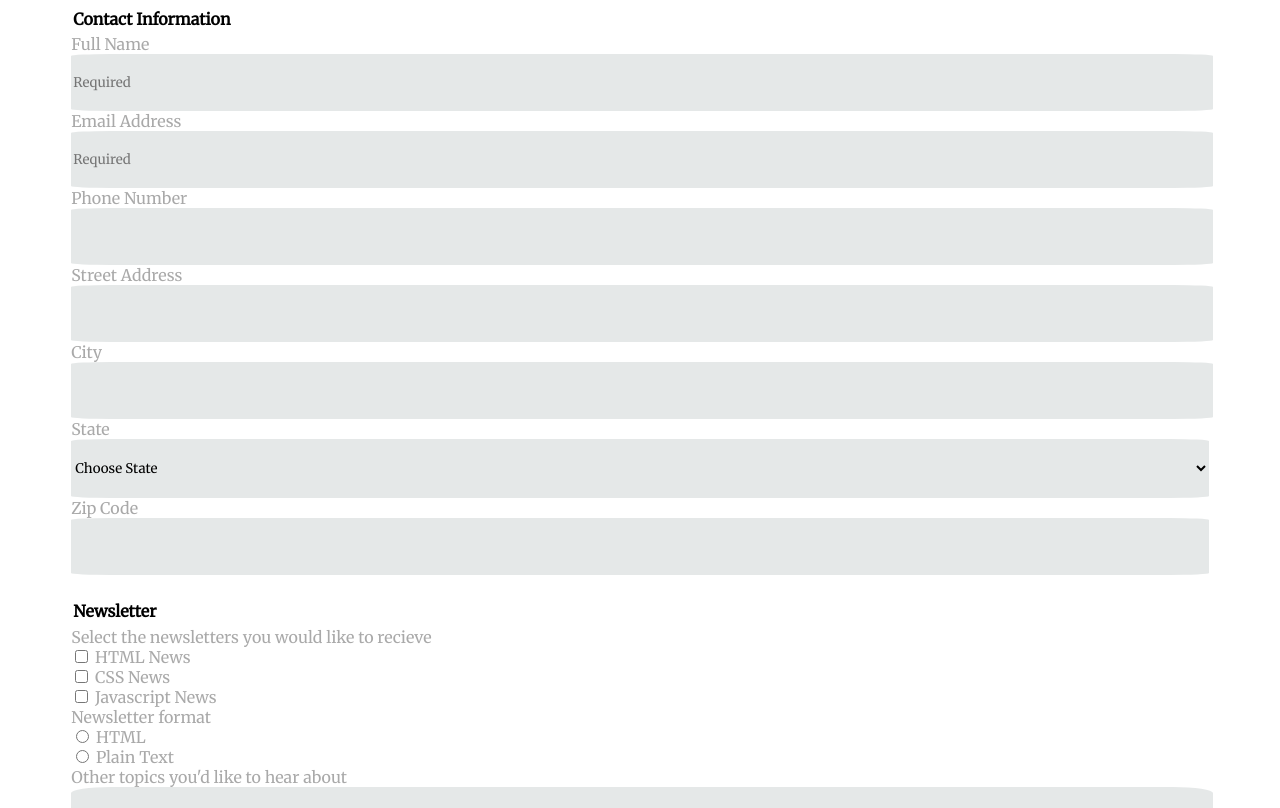
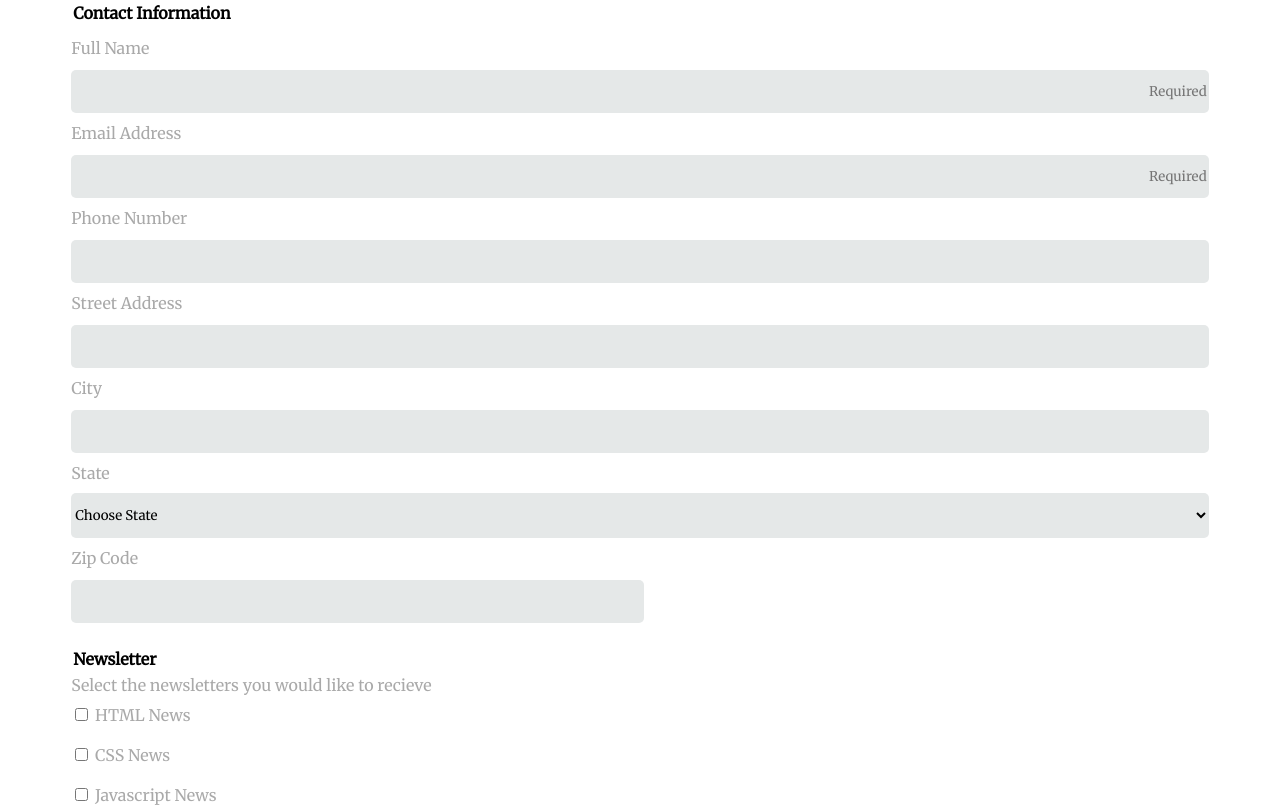
Before and after one commit to dzheng33/techdegree_project_3, a plain HTML site: page index.html in a window 1280 px wide. Shown: the part 261-1069 px from the top of the page. Drawn offline with Linux system fonts and the light colour scheme.

Commit message:
fixed spacing

```diff
--- a/index.html
+++ b/index.html
@@ -19,26 +19,38 @@
         </p>
     </aside>
 
+
     <form action="index.html" method="POST">
 
         <fieldset id="set1">
             <legend>Contact Information</legend>
 
+            <div class="container">
             <label for="fname">Full Name</label>
             <input type="text" id="fname" name="user_fname" placeholder="Required">
+            </div>
 
+            <div class="container">
             <label for="email">Email Address</label>
             <input type="email" id="email" name="user_email" placeholder="Required">
+            </div>
 
+            <div class="container">
             <label for="pnumber">Phone Number</label>
             <input type="tel" id="pnumber" name="user_number">
+            </div>
 
+            <div class="container">
             <label for="address">Street Address</label>
             <input type="text" id="address" name="user_address">
+            </div>
 
+            <div class="container">
             <label for="city">City</label>
             <input type="text" id="city" name="user_city">
+            </div>
 
+            <div class="container">
             <label for="state">State</label>
             <select name="user_state" id="state">
                 <option value="" selected>Choose State</option>
@@ -94,9 +106,13 @@
                 <option value="WI">Wisconsin</option>
                 <option value="WY">Wyoming</option>
             </select>
+            </div>
 
+            <div class="container">
             <label for="zip">Zip Code</label>
             <input type="text" id="zip" name="user_zip">
+            </div>
+
         </fieldset>
 
 
@@ -106,30 +122,32 @@
             <label>Select the newsletters you would like
                     to recieve
             </label>
-            <div>
+
+            <div class="box">
             <input type="checkbox" id="hnews" name="user_hnews" value="hnews">
             <label for="hnews">HTML News</label>
-            <br>
+            <br><br>
             <input type="checkbox" id="cnews" name="user_cnews" value="cnews">
             <label for="cnews">CSS News</label>
-            <br>
+            <br><br>
             <input type="checkbox" id="jnews" name="user_jnews" value="jnews">
             <label for="jnews">Javascript News</label>
             </div>
 
             <label> Newsletter format</label>
-            <div>
+            <div class="box">
             <input type="radio" id="htext" name="user_text" value="htext">
             <label for="htext">HTML</label>
-            <br>
+            <br><br>
             <input type="radio" id="ptext" name="user_text" value="ptext">
             <label for="ptext">Plain Text</label>
             </div>
 
+            <div class="box">
             <label for="comment">Other topics you'd like to hear about</label>
             <textarea name="comment" id="comment" cols="30" rows="10">
-
             </textarea>
+            </div>
 
             <button>Sign Up</button>
         </fieldset>
--- a/style.css
+++ b/style.css
@@ -8,7 +8,7 @@ footer {
     text-align: center;
 }
 
-header{
+header {
     background-color: #1E1F22;
     padding-top: 1em;
     padding-bottom: 1em;
@@ -20,9 +20,9 @@ h1 {
 }
 
 aside {
-    border-bottom: solid black .5em;
     margin: 0 auto;
     width: 90%;
+    border-bottom: solid black 2px;
 }
 
 aside p {
@@ -30,23 +30,37 @@ aside p {
     margin-right: 1em;
 }
 
+
 fieldset {
-    display: flex;
-    flex-direction: column;
     border: none;
     width: 90%;
 
 }
 
+
 #set1 {
-
     margin: 2em auto 1em;
-
-
 }
 
 #set2 {
     margin: 0 auto 2em;
+}
+
+.container {
+    display: flex;
+    flex-direction: column;
+    height: 75px;
+    margin-top: 10px;
+}
+
+#fname,
+#email,
+#pnumber,
+#address,
+#city,
+#state,
+#zip {
+    margin-top: auto;
 }
 
 legend {
@@ -63,8 +77,8 @@ aside p{
 #set1 input,
 button,
 select{
-    padding-top: 1.5em;
-    padding-bottom: 1.5em;
+    padding-top: 1em;
+    padding-bottom: 1em;
 }
 
 #set1 input,
@@ -73,7 +87,10 @@ select {
     background-color: #E5E8E8;
 }
 
-#set1 input:not(#zip),
+#zip {
+    width: 50%;
+}
+
 textarea,
 button,
 select {
@@ -91,7 +108,7 @@ select:hover {
 textarea:focus,
 button:focus,
 select:focus{
-    border: .1em solid blue;
+    border: .1em solid #156BD2;
 }
 
 
@@ -100,7 +117,17 @@ textarea,
 button,
 select {
     border-style: none;
-    border-radius: 3.5%;
+    border-radius: 5px;
+}
+
+.box,
+#comment{
+    margin-top: 10px;
+    margin-bottom: 20px;
+}
+
+input::placeholder {
+    text-align: right;
 }
 
 button {
@@ -108,3 +135,7 @@ button {
     color: white;
     margin-top: auto;
 }
+
+footer {
+    font-style: italic;
+}
```
